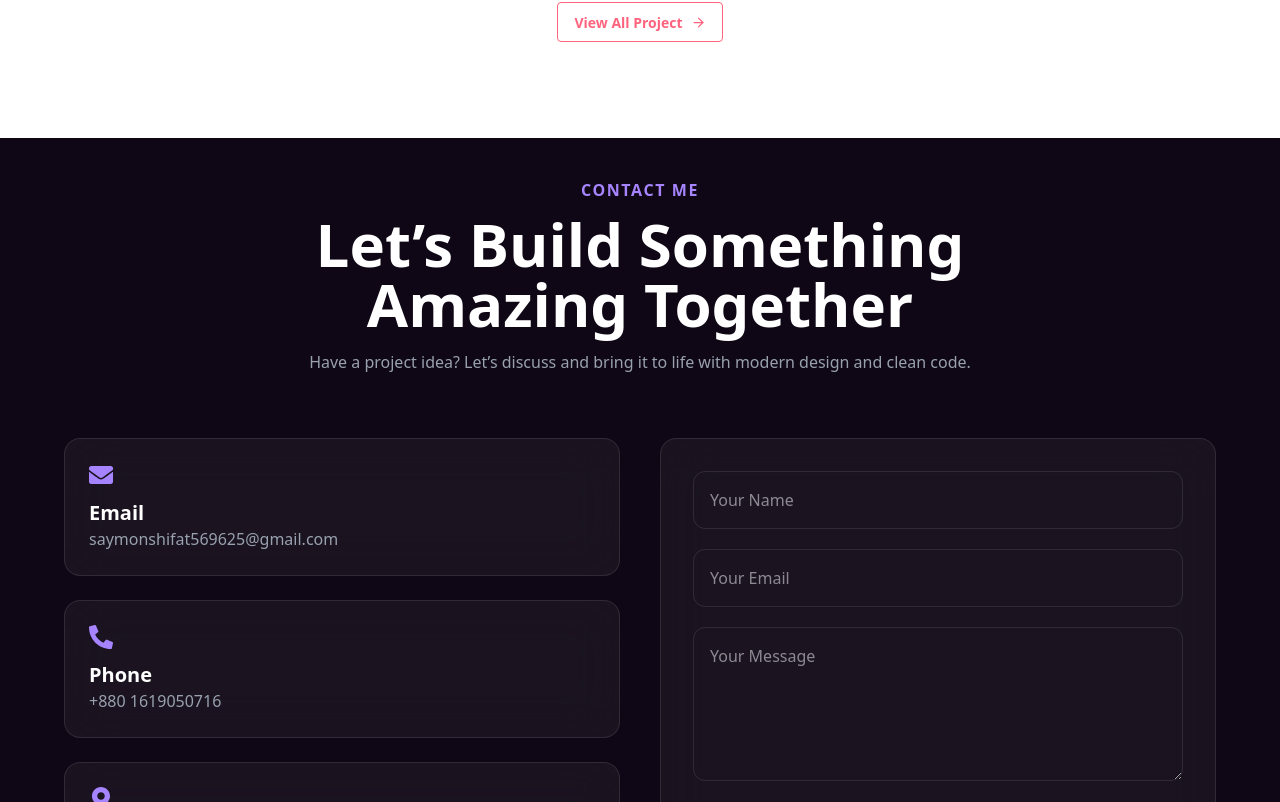
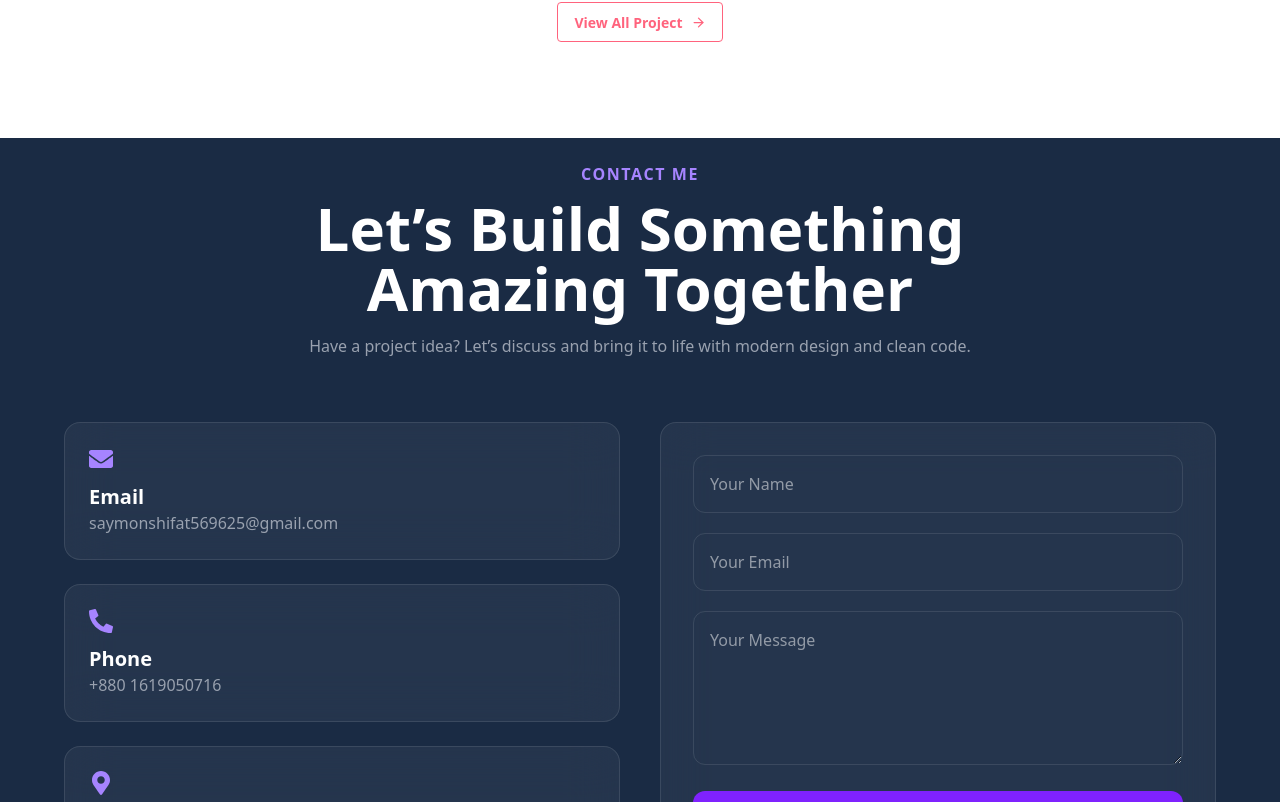
Before and after one commit to Symun-Hossain-Shifat/My-Portofolio-With-NextJS, a Next.js app: page / in a window 1280 px wide. Shown: the part 6438-7240 px from the top of the page. Built offline with nearby package versions, Linux system fonts and the light colour scheme.

Commit message:
Footer edited

```diff
--- a/src/app/components/contact.jsx
+++ b/src/app/components/contact.jsx
@@ -12,7 +12,7 @@ import {
 
 export default function ContactComponent() {
   return (
-    <section id="contact" className="bg-[#0f0715] text-white py-10 mb-40  px-6 md:px-12">
+    <section id="contact" className="bg-[#1a2b44] px-5  text-white py-10   pt-6 md:px-12">
       <div className="max-w-6xl mx-auto">
 
         {/* Heading */}
```
